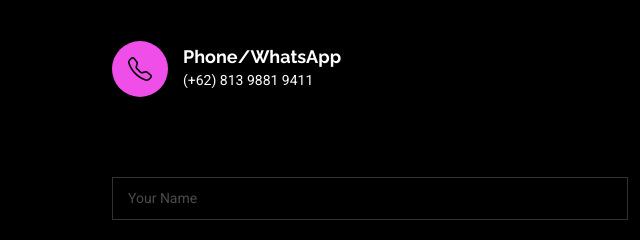
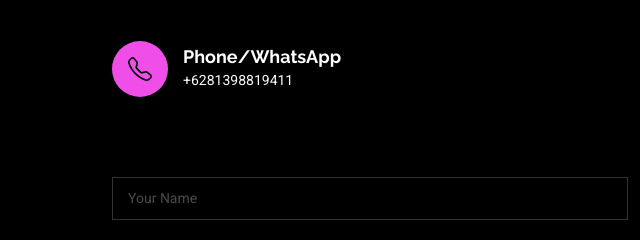
Before and after one commit to asmecoded/Portfolio, a plain HTML site: page contact.html in a window 1280 px wide. Shown: the part 422-662 px from the top of the page, 0-640 px from the left. Drawn offline with Linux system fonts and the light colour scheme.

Commit message:
Update contact.html

```diff
--- a/contact.html
+++ b/contact.html
@@ -91,7 +91,7 @@
               <i class="icon bi bi-telephone flex-shrink-0"></i>
               <div>
                 <h3>Phone/WhatsApp</h3>
-                <p>(+62) 813 9881 9411</p>
+                <p>+6281398819411</p>
               </div>
             </div>
           </div><!-- End Info Item -->
```
